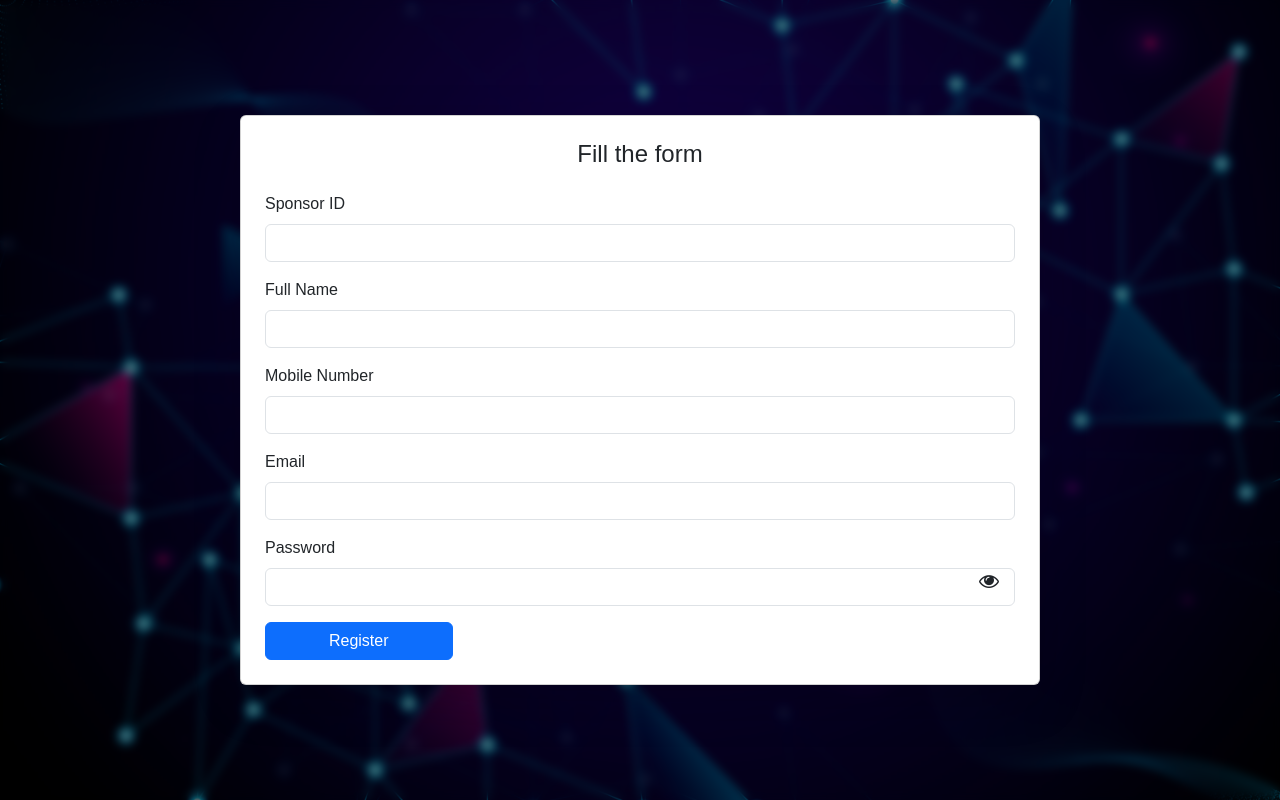
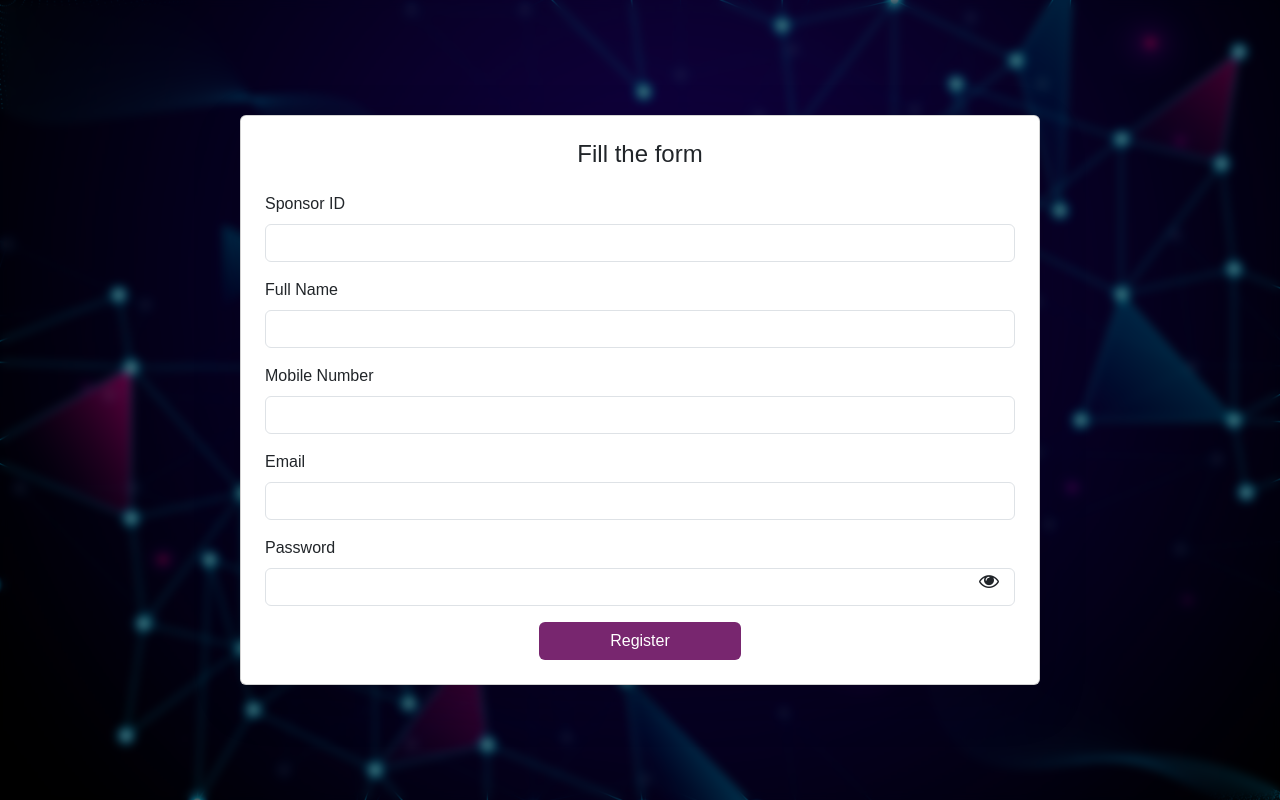
Before and after one commit to Crypt-Trade/cryptrade-frontend, a React (Vite) app: page /usersignup/Signup in a window 1280 px wide. Built offline with nearby package versions, Linux system fonts and the light colour scheme.

Commit message:
"doneedit"

```diff
--- a/src/components/UserSignup/Signup.jsx
+++ b/src/components/UserSignup/Signup.jsx
@@ -142,10 +142,10 @@ const Signup = () => {
               {showPassword ? <i className="fa fa-eye-slash mt-4" style={{fontSize:"20px"}}></i> : <i className="fa fa-eye mt-4" style={{fontSize:"20px"}}></i>}
             </span>
           </div>
+          <div className='text-center'> <button type="submit" className="btn  text-center text-white" style={{width:"27%" , backgroundColor:"#78266f"}}>
+            Register
+          </button></div>
 
-          <button type="submit" className="btn btn-primary w-25">
-            Register
-          </button>
         </form>
       </div>
     </div>
--- a/src/components/UserSignup/Verifysponsor.jsx
+++ b/src/components/UserSignup/Verifysponsor.jsx
@@ -56,7 +56,7 @@ const Verifysponsor = () => {
         <div className="row">
         <div className="col-lg-12 d-flex flex-column align-items-center">
              <img src={logo} style={{width:"230px"}} alt="Crypto Logo" className="logo-img mb-3 logoimage" />
-              <div className="card w-50 logincard" >
+              <div className="card w-lg-75 w-sm-100 logincard" >
                 <div className="row">
 
                   <div className="col-md-12 col-lg-12 d-flex">
--- a/src/css/service.css
+++ b/src/css/service.css
@@ -12,3 +12,20 @@
       height: 0vh;
     }
   } */
+
+@keyframes flip {
+  0% {
+    transform: rotateY(0deg);
+  }
+  50% {
+    transform: rotateY(180deg);
+  }
+  100% {
+    transform: rotateY(360deg);
+  }
+}
+
+.bitcoin {
+  animation: flip 4s linear infinite;
+  transform-style: preserve-3d;
+}
```
